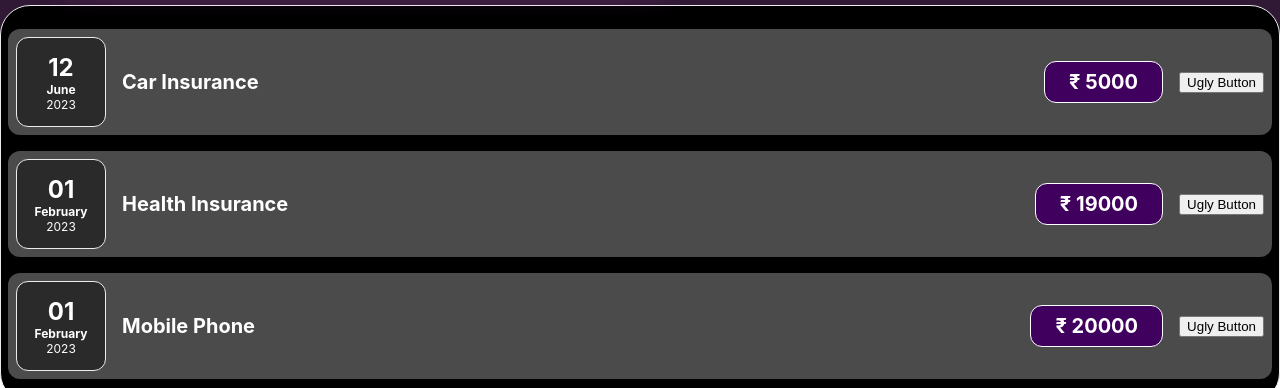
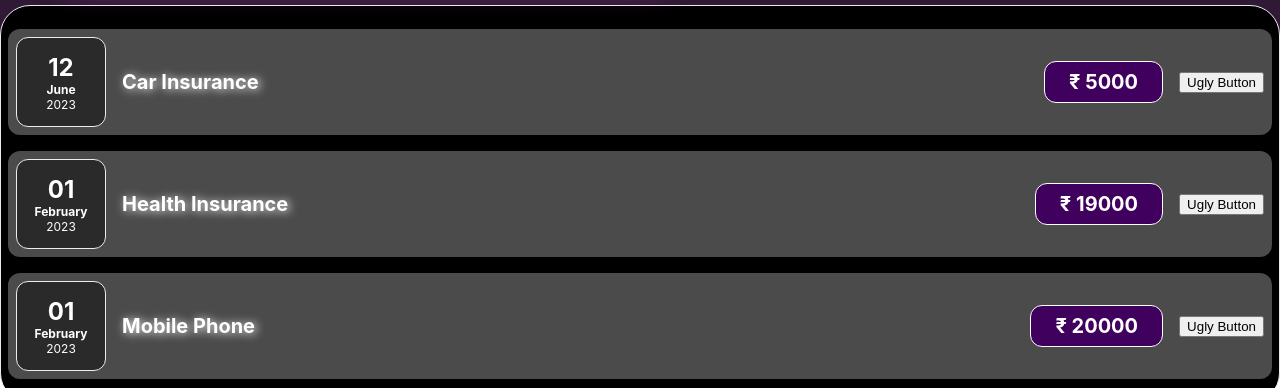
Before and after one commit to vishwajitingole/Expense_Tracker, a React (Create React App) app in the folder kharacha/: page / in a window 1280 px wide. Shown: the part 465-853 px from the top of the page. Built offline with nearby package versions, Linux system fonts and the light colour scheme.

Commit message:
Update ExpenseItem.js

```diff
--- a/kharacha/src/components/ExpenseItem.js
+++ b/kharacha/src/components/ExpenseItem.js
@@ -2,16 +2,28 @@ import React from 'react';
 import './ExpenseItem.css';
 import ExpenseDate from './ExpenseDate';
 import Card from './card';
+import {useState} from 'react';
 
-function ExpenseItem({ title, amount, date }) { // Destructure the props here
+
+function ExpenseItem({ title, amount, date })// Destructure the props here
+ {
+  //Use State is a react hook all the react hooks starts from keyword use
+  let [updatedtitle,setTitle]= useState(title);
+  //We need useState so that the changes will get reflected into the system
+
+  let clickHandler=()=>{
+   setTitle("Hogya!");
+
+  }
   return (
+
 
     <Card className="expense-item">
       <ExpenseDate date={date} /> {/* Pass the date prop to ExpenseDate */}
       <div className="expense-item__description">
-        <h2>{title}</h2>
+        <h2 className='tittle'>{updatedtitle}</h2>
         <div className="expense-item__price">₹ {amount}</div>
-        <button onClick={()=>{alert("Clicked");}} >Ugly Button</button>
+        <button onClick={clickHandler} >Ugly Button</button>
       </div>
       </Card>
   );
```
